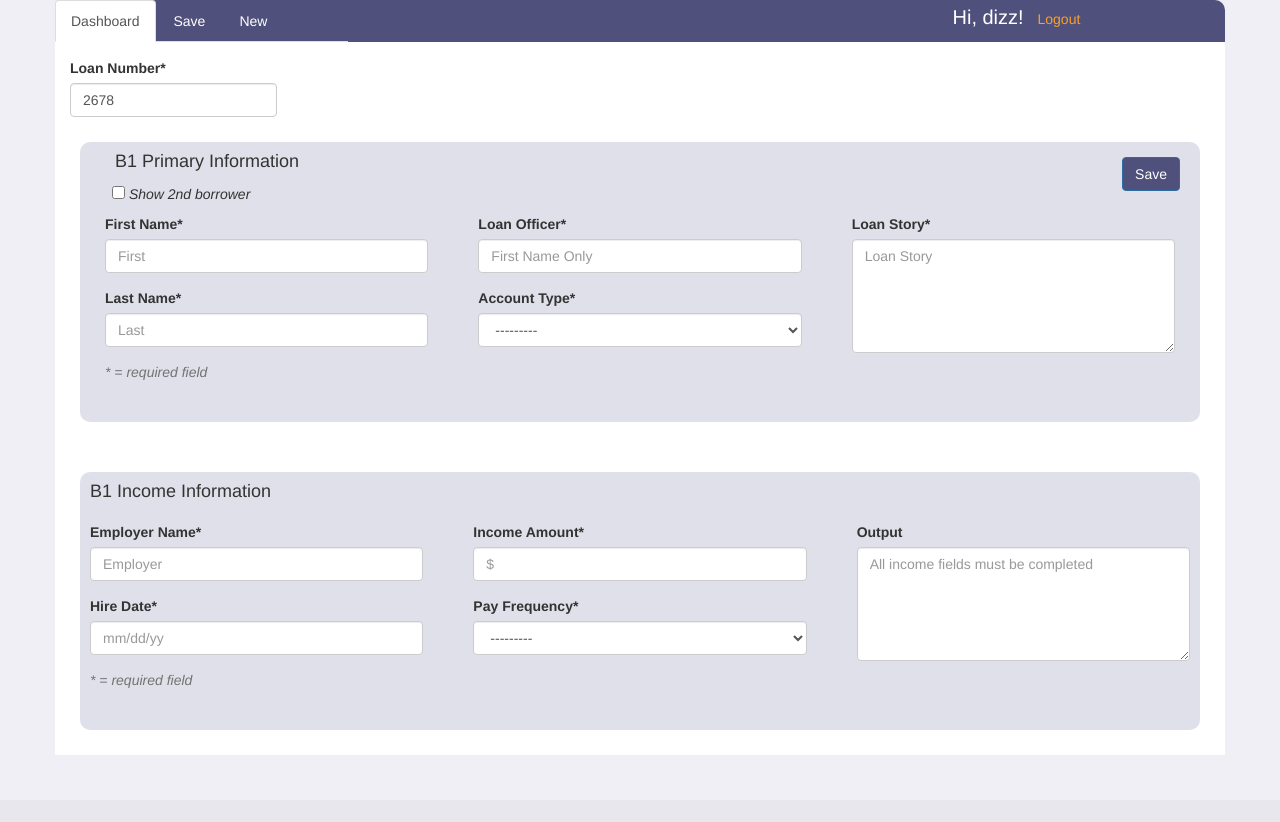
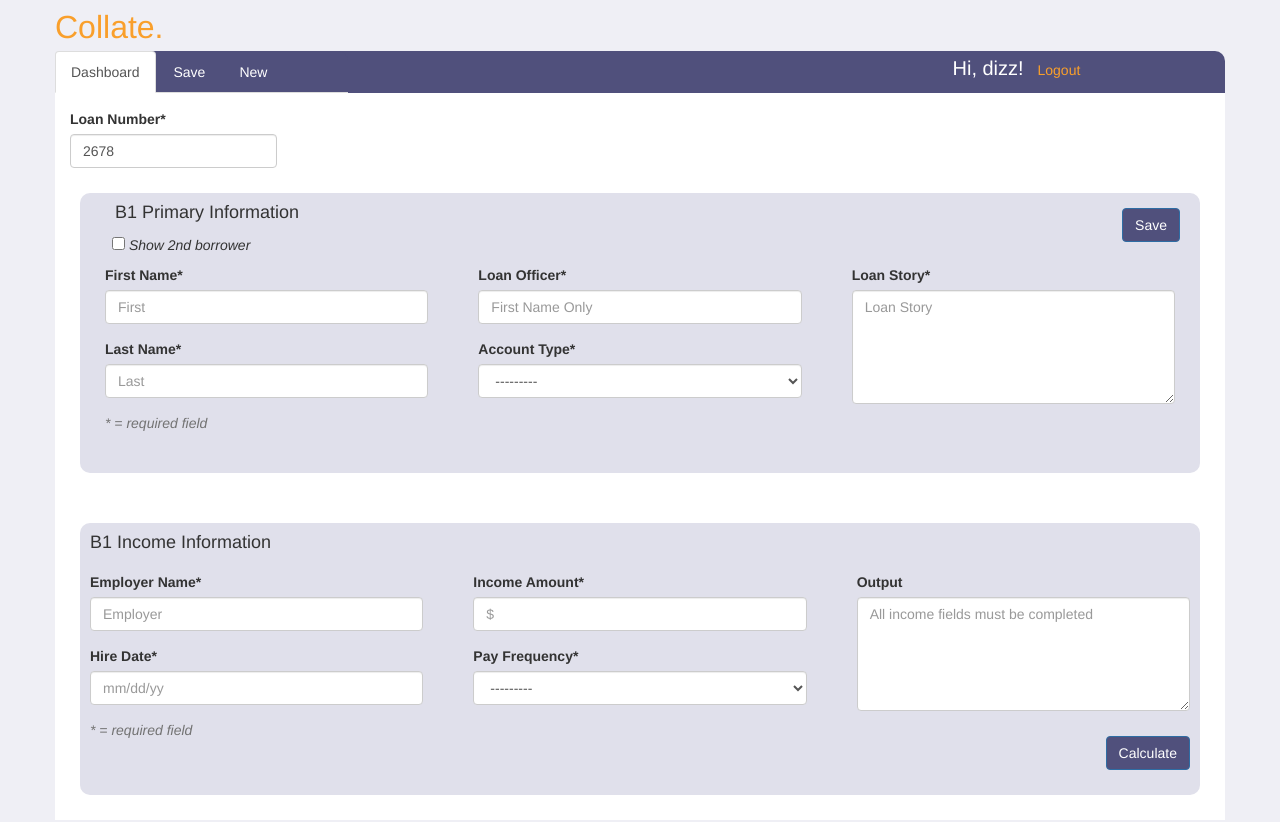
Before and after one commit to ajemiso/collate, a Django app: a page that uses capstone/templates/submittals.html in a window 1280 px wide. Before the commit the page ends 755 px from the top, so only its background shows below. Run offline with Django 3.2, Linux system fonts and the light colour scheme; a user stored in the database is signed in; data comes from the database, SQL or seed files in the repository; both versions use the stored data as it was after the commit; some libraries are stand-ins or nearby versions.

Commit message:
added calculate buttons under income info section on submittal page, fixed save submittal issue, added bugs to issue list, added Collate title logo to top of submittal-layout.html template, added additional jquery animations

```diff
--- a/capstone/submittals/forms.py
+++ b/capstone/submittals/forms.py
@@ -12,6 +12,8 @@ class PersonForm(forms.ModelForm):
 
 class SubmittalForm(forms.ModelForm):
 
+
+
     class Meta:
         model = Submittal
         fields = '__all__'
@@ -22,7 +24,7 @@ class SubmittalForm(forms.ModelForm):
             'loan_story': forms.Textarea(attrs={'class': 'form-control', 'placeholder': 'Loan Story',
                                                                                         'rows': 5}),
             'account_type': forms.Select(attrs={'class': 'form-control'}),
-            'loan_number': forms.TextInput(attrs={'class': 'form-control', 'id': 'loan_number_field', 'placeholder': 'Digits only'}),
+            'loan_number': forms.TextInput(attrs={'name': 'loan_number', 'class': 'form-control', 'id': 'loan_number_field', 'placeholder': 'Digits only'}),
             'b2_first_name': forms.TextInput(attrs={'class': 'form-control', 'placeholder': 'First'}),
             'b2_last_name': forms.TextInput(attrs={'class': 'form-control', 'placeholder': 'Last'}),
 
--- a/capstone/submittals/static/css/submittals.css
+++ b/capstone/submittals/static/css/submittals.css
@@ -1,3 +1,12 @@
+.title {
+    margin-top: 5px;
+    padding: 0px;
+    color: #f99f2b;
+    font-family: Helvetica Neue, Helvetica, Arial, sans-serif;
+    letter-spacing: 0;
+    font-size: 32px;
+}
+
 .messages {
     list-style: none;
     margin-top: 5px;
@@ -110,3 +119,8 @@ h5 {
     margin-top: 15px;
     background-color: #50507c;
 }
+
+.calc-btn {
+    margin-top: 10px;
+    background-color: #50507c;
+}
--- a/capstone/submittals/static/js/hide_rows.js
+++ b/capstone/submittals/static/js/hide_rows.js
@@ -4,23 +4,20 @@
 
 // dashboard page
 
-$('.submittal-list').hide();
 
-$( document ).ready(function () {
 
-    $('.submittal-list').fadeIn();
+$('.drop-down').hide().slideToggle();
 
-});
-
+$('.submittal-list').hide().fadeIn(700);
 
 // submittal page
 
-
-$('.submittal-list').hide();
-$('.b2').hide();
+$('.title').hide().slideToggle(500);
 
 
-$('.submittal-list').slideDown();
+$('.fade-in-body').hide().fadeIn(700);
+
+$('.b2').hide();
 
 
 
--- a/capstone/submittals/static/js/save_submit.js
+++ b/capstone/submittals/static/js/save_submit.js
@@ -3,6 +3,18 @@
 /**
  * Created by Dizz on 9/5/16.
  */
+
+// set values on page load
+$("#loader").hide();
+
+$(document).ajaxStart(function() {
+    $("#loader").show(500);
+});
+
+$(document).ajaxComplete(function(){
+    $("#loader").hide();
+
+    });
 
 // Save submittal function
 
@@ -22,16 +34,15 @@ function saveSubmit() {
 
     });
 
-};
+}
 
 // Save submittal event binding
 
 $('.save-btn').click(function(event) {
+
     saveSubmit();
 
-
 });
-
 
 /* Load submittal -- ***ADD BUTTON NEXT TO LOAN NUMBER FIELD TO RETRIEVE DATA***
 
--- a/capstone/submittals/views.py
+++ b/capstone/submittals/views.py
@@ -10,11 +10,17 @@ from django.contrib.auth.forms import AuthenticationForm
 
 
 def index(request):
+    """
+    landing page
+    """
     form = SubmittalForm()
     return render(request, 'index.html', {'form': form})
 
 
 def login_user(request):
+    """
+    login function (redirects to submittals)
+    """
     if request.method == 'POST':
         user = authenticate(username=request.POST['username'], password=request.POST['password'])
         if user is not None:
@@ -28,12 +34,18 @@ def login_user(request):
 
 @login_required
 def logout_user(request):
+    """
+    logout function
+    """
     logout(request)
     return HttpResponseRedirect('/')
 
 
 @login_required
 def dashboard(request, username):
+    """
+    main dashboard with list of submittals for user
+    """
     if request.method == 'GET':
         #import pdb; pdb.set_trace()
         person = Person.objects.get(user=request.user)
@@ -43,36 +55,46 @@ def dashboard(request, username):
 
 @login_required
 def submittals(request, username):
+    """
+    submittal form page
+    """
     form = SubmittalForm()
     return render(request, 'submittals.html', {'username': username, 'form': form})
 
 
 @login_required
 def save_submit(request):
+    """
+    save user submittal
+    """
     if request.method == 'POST':
         loan_number = request.POST['loan_number']
-        instance = Submittal.objects.get(loan_number=loan_number)
-        form = SubmittalForm(request.POST, instance=instance)
+        submittal, created = Submittal.objects.get_or_create(loan_number=loan_number)
+        form = SubmittalForm(request.POST, instance=submittal)
         if form.is_valid():
             submittal = form.save(commit=False)
             submittal.loan_processor = request.user.person
             submittal.save()
             messages.add_message(request, messages.SUCCESS, 'Your file has been saved!')
-            #submittal = Submittal.objects.get()
-            return redirect(submittal.get_absolute_url())
-
+            pk = submittal.id
+            return JsonResponse({'pk': pk})
     return JsonResponse({'errors': 'Dude this didn"t work.'})
 
 
 @login_required
 def load_submit(request, username, pk=None):
+    """
+    loads user submittal
+    """
     if request.method == 'GET':
         submittal = Submittal.objects.get(id=pk)
         form = SubmittalForm(instance=submittal)
         return render(request, 'submittals.html', {'form': form})
 
-    """if request.method == 'POST':
-        submittal = Submittal.objects.get(loan_number=request.POST['loan_number'])
+    if request.method == 'POST':
+        submittal = Submittal.objects.get(id=pk)
         form = SubmittalForm(instance=submittal)
-        return render(request, 'submittals.html', {'form': form})"""
-    return None
+        return render(request, 'submittals.html', {'form': form})
+    """submittal = Submittal.objects.get(loan_number=request.POST['loan_number'])
+    form = SubmittalForm(instance=submittal)
+    return redirect(submittal.get_absolute_url())"""
--- a/capstone/templates/dashboard.html
+++ b/capstone/templates/dashboard.html
@@ -5,7 +5,7 @@
 
 <div class="container">
 
-<main>
+<main class="drop-down">
     <section class="row dashboard-first-row">
         <table class="table table-hover submittal-list">
         <tr>
--- a/capstone/templates/submittal-layout.html
+++ b/capstone/templates/submittal-layout.html
@@ -12,6 +12,10 @@
 </head>
 <body>
 <div class="container">
+    <div class="row">
+        <div class="col-xs-2 title">Collate.</div>
+    </div>
+
 
     <div class="row">
 <header class="nav">
--- a/capstone/templates/submittals.html
+++ b/capstone/templates/submittals.html
@@ -5,7 +5,7 @@
 
 <div class="container">
 
-<main>
+<main class="fade-in-body">
     <div class="message-row">
         <article class="col-xs-12 submittal-messages">
 
@@ -33,12 +33,14 @@
 
     <div class="row first-row">
 
-        <article class="col-md-4 header-field">
-                    <form class="loan-number-field" id="loan_number_form">
+        <article class="col-md-8 header-field">
+                    <form class="loan-number-field" id="loan_number_form" action="/save/" method="POST">{% csrf_token %}
                       <div class="form-inline">
                         <label for="loan_number">Loan Number*</label>
                         <!-- input type="text" class="form-control" id="loan_officer" placeholder="First Name Only" -->
-                         <div class=form-inline"> {{ form.loan_number }}</div>
+                         <div> {{ form.loan_number }}</div>
+                            {% load static %}
+                          <aside id="loader"><img src="{% static 'img/ajax-loader.gif' %}"</aside>
                       </div>
                     </form>
 
@@ -56,9 +58,7 @@
                 </aside>
 
                  <aside class="col-xs-3">
-                 <form action="/{{ user.username }}/submittals/{{ form.id }}">
                 <button type="submit" class="btn btn-primary save-btn pull-right">Save</button>
-                     </form>
                 </aside>
 
 
@@ -195,6 +195,7 @@
                           <option>Weekly</option -->
                         </select>
                       </div>
+
                     </form>
 
 
@@ -208,6 +209,7 @@
                         <!-- textarea class="form-control" id="b1_income_output" rows="5"
                                   placeholder="All B1 income fields must be completed" readonly></textarea -->
                       </div>
+                        <button type="submit" class="btn btn-primary calc-btn pull-right">Calculate</button>
                     </form>
 
 
@@ -252,6 +254,10 @@
                           <option>Weekly</option>
                         </select -->
                       </div>
+
+                        <div class="form-group">
+
+                      </div>
                     </form>
 
 
@@ -265,6 +271,7 @@
                         <!-- textarea class="form-control" id="b2_income_output" rows="5"
                                   placeholder="All B2 income fields must be completed" readonly></textarea -->
                       </div>
+                        <button type="submit" class="btn btn-primary calc-btn pull-right">Calculate</button>
                     </form>
 
 
```
Also changed, not shown: capstone/db.sqlite3, capstone/submittals/static/img/ajax-loader.gif (added).
